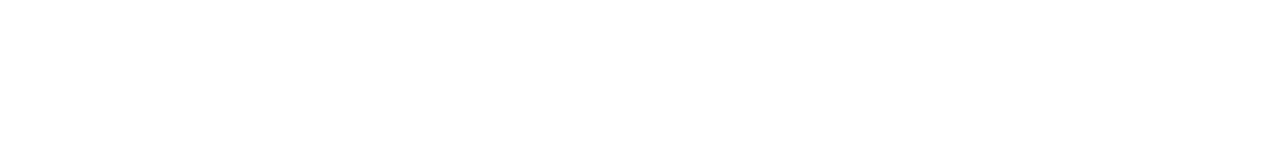
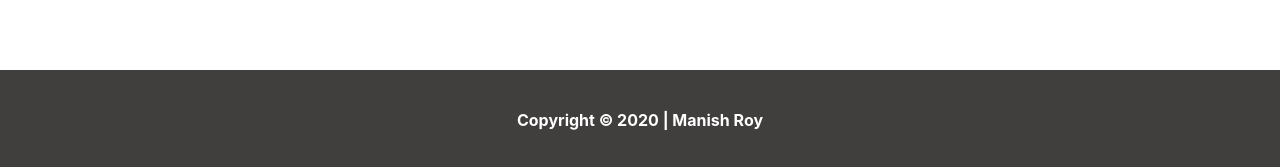
Before and after one commit to Vidali-Espisato/Instagram-clone, a React (Create React App) app: page / in a window 1280 px wide. Shown: the part 630-797 px from the top of the page. Built offline with nearby package versions, Linux system fonts and the light colour scheme; no server answers; the database is empty.

Commit message:
Final Touches

```diff
--- a/src/App.css
+++ b/src/App.css
@@ -13,6 +13,9 @@ h2 {
 }
 
 .App__header {
+  position: sticky;
+  z-index: 1;
+  top: 0;
   background-color: white;
   padding-left: 10px;
   object-fit: contain;
@@ -51,3 +54,16 @@ h2 {
   margin-top: 25px;
   text-align: center;
 }
+
+.footer {
+  background-color:rgb(65, 62, 62);
+  height: 100px;
+  width: 100%;
+  color: white;
+  display: flex;
+  justify-content: center;
+  align-items: center;
+  position: fixed;
+  bottom: 0;
+  z-index: -1;
+}
--- a/src/App.js
+++ b/src/App.js
@@ -146,7 +146,9 @@ function App() {
           )
         }
       </div>
-
+      <div className="footer">
+        <h4>Copyright © 2020 | Manish Roy</h4>
+      </div>
     </div>
   );
 }
--- a/src/Post.js
+++ b/src/Post.js
@@ -57,12 +57,12 @@ function Post({ postId, user, username, caption, imageUrl }) {
             </div>
 
             {
-                user ? (
+                user && (
                     <form className="Post__comment">
                         <Input className="Comment__box" type="text" value={comment} placeholder="Add a comment..." onChange={(e) => setComment(e.target.value)}/>
                         <Button className="Comment__button" type="submit" disabled={!comment} variant="outlined" color="secondary" endIcon={<Icon>send</Icon>} onClick={addComment}></Button>
                     </form>
-                ) : (<br></br>)
+                )
             }
         </div>
     )
```
Also changed, not shown: firebase.json (added), 2 other files (tests, documents, lock files or other folders).
